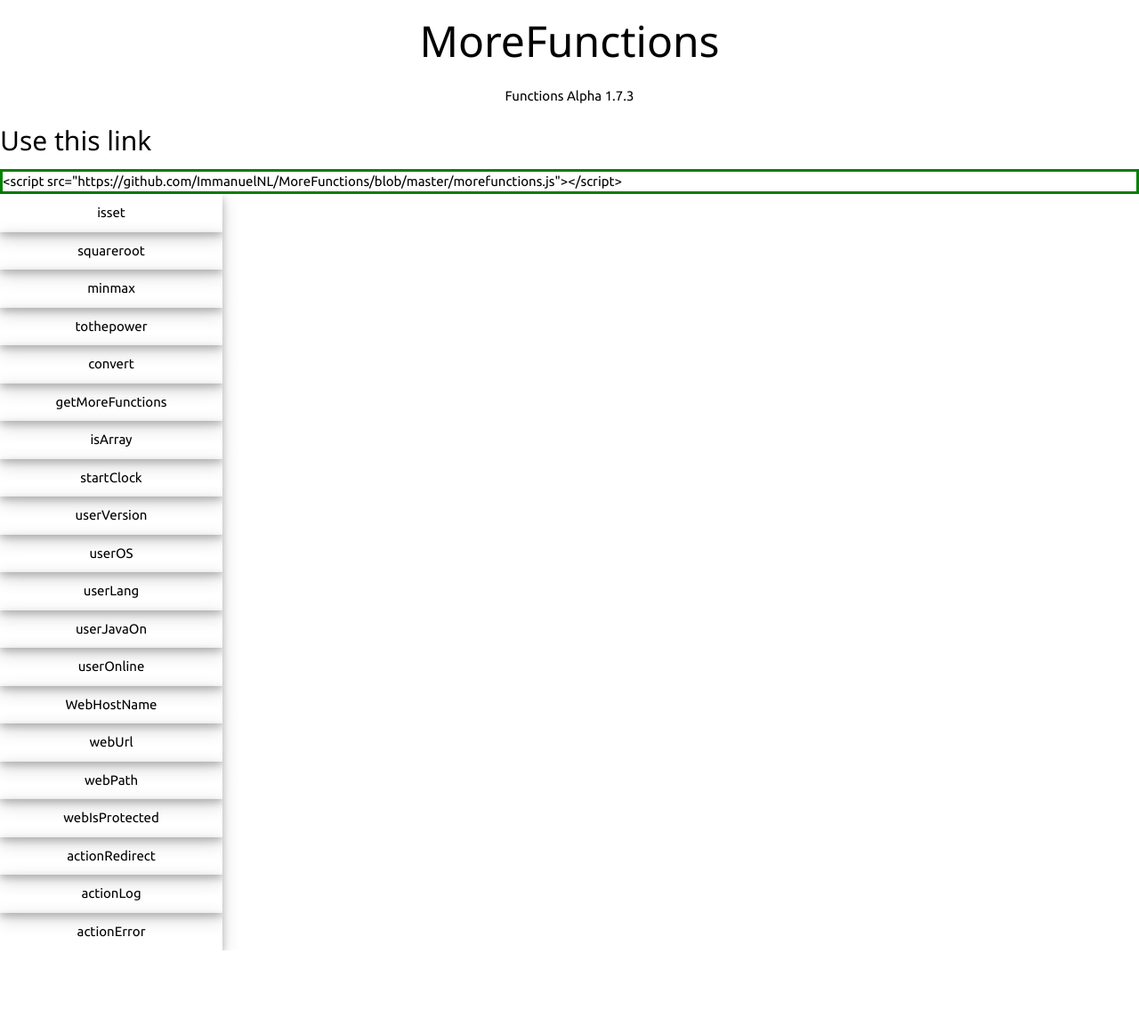
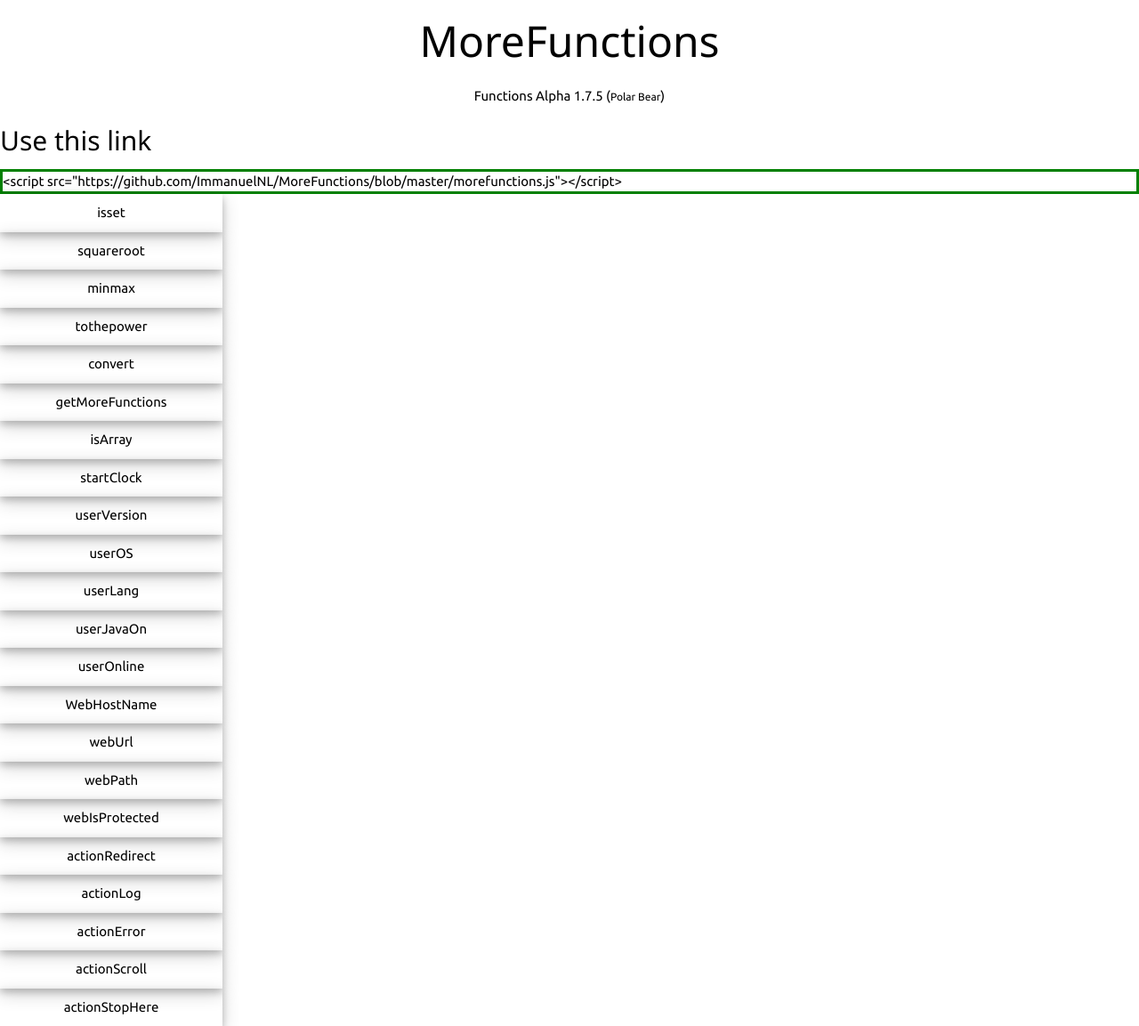
Before and after one commit to ImmanuelNL/MoreFunctions, a plain HTML site: page docs/index.html in a window 1280 px wide. Shown: the whole page at 89% size. Before the commit the page ends 1068 px from the top, so only its background shows below. Drawn offline with nearby package versions, Linux system fonts and the light colour scheme.

Commit message:
Added actionScroll and actionStopHere

```diff
--- a/docs/index.html
+++ b/docs/index.html
@@ -107,12 +107,20 @@
 <script type="text/javascript" src="https://immanuelnl.github.io/MoreFunctions/morefunctions.js"></script>
 </head>
 <body>
-<h1 class="title">MoreFunctions</h1><p class="center"> Functions Alpha 1.7.3 </p>
+  <h1 class="title">MoreFunctions</h1><p class="center"> Functions Alpha 1.7.5 (<small>Polar Bear</small>) </p>
   <h2>Use this link</h2>
   <div class="green-box">
 &lt;script src=&quot;https://github.com/ImmanuelNL/MoreFunctions/blob/master/morefunctions.js&quot;&gt;&lt;/script&gt;
   </div>
 <div class="card"><div class="container">isset</div></div><div class="card"><div class="container">squareroot</div></div><div class="card"><div class="container">minmax</div></div><div class="card"><div class="container">tothepower</div></div><div class="card"><div class="container">convert</div></div><div class="card"><div class="container">getMoreFunctions</div></div><div class="card"><div class="container">isArray</div></div><div class="card"><div class="container">startClock</div></div><div class="card"><div class="container">userVersion</div></div><div class="card"><div class="container">userOS</div></div><div class="card"><div class="container">userLang</div></div><div class="card"><div class="container">userJavaOn</div></div><div class="card"><div class="container">userOnline</div></div><div class="card"><div class="container">WebHostName</div></div><div class="card"><div class="container">webUrl</div></div><div class="card"><div class="container">webPath</div></div><div class="card"><div class="container">webIsProtected</div></div><div class="card"><div class="container">actionRedirect</div></div><div class="card"><div class="container">actionLog</div></div><div class="card"><div class="container">actionError</div></div>
+ <div class="card">
+<div class="container">
+actionScroll</div>
+</div>
+<div class="card">
+<div class="container">
+actionStopHere</div>
+</div>
 
 
  </body>
```
